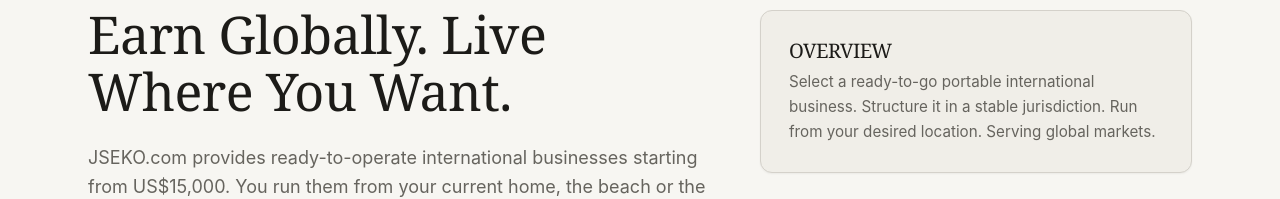
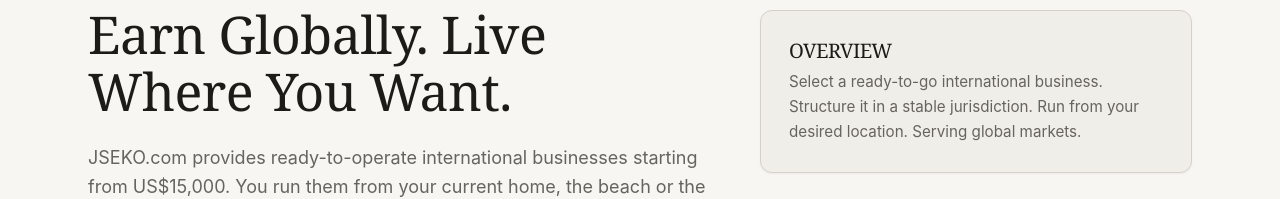
Before and after one commit to JSEKOAdmin/JSEKO.com-International-Business-Development---REPO, a React (Vite) app: page / in a window 1280 px wide. Shown: the part 158-357 px from the top of the page. Built offline with nearby package versions, Linux system fonts and the light colour scheme; a web font is replaced by a local one.

Commit message:
Update description in TurnkeyShowcase component for clarity

```diff
--- a/src/components/TurnkeyShowcase.tsx
+++ b/src/components/TurnkeyShowcase.tsx
@@ -69,7 +69,7 @@
                 OVERVIEW
               </h4>
               <p className="text-sm sm:text-[0.95rem] text-[var(--color-text-muted)] leading-relaxed">
-                Select a ready-to-go portable international business. Structure it in a stable jurisdiction. Run from your desired location. Serving global markets.
+                Select a ready-to-go international business. Structure it in a stable jurisdiction. Run from your desired location. Serving global markets.
               </p>
             </div>
           </div>
```
